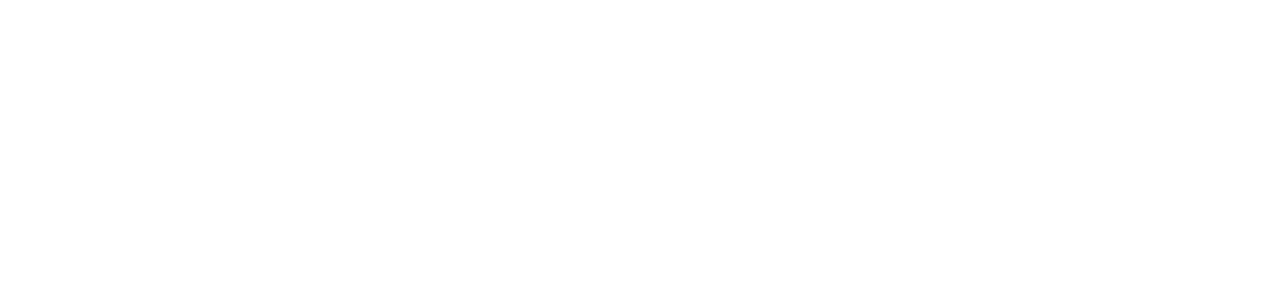
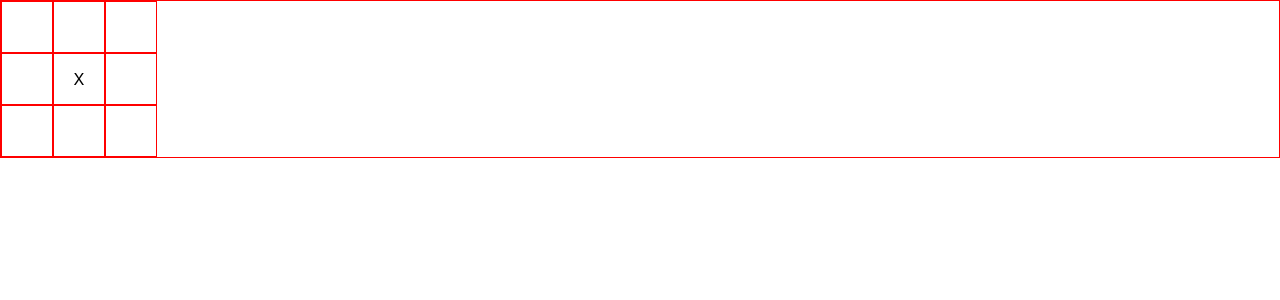
Before and after one commit to grumpycat808/react_greatfrontend, a React (Create React App) app: page / in a window 1280 px wide. Shown: the top 300 px of the page. Built offline with nearby package versions, Linux system fonts and the light colour scheme.

Commit message:
Doing tic tac toe again

```diff
--- a/src/App9.js
+++ b/src/App9.js
@@ -1,8 +1,9 @@
-import { useState } from 'react';
+import { useState } from 'react'
 
-import ImageCarousel2 from './ImageCarousel2';
-import './image-carousel2.css'
-import FileExplorer2 from './FileExplorer2';
+// import ImageCarousel2 from './ImageCarousel2'
+// import './image-carousel2.css'
+// import FileExplorer2 from './FileExplorer2'
+import TicTacToe2 from './TicTacToe2'
 const images = [
     {
         src: 'https://picsum.photos/id/600/600/400',
@@ -28,14 +29,14 @@
         src: 'https://picsum.photos/id/500/600/400',
         alt: 'Building',
     },
-];
+]
 
 export default function App() {
-  const [message, setMessage] = useState('Image Carousel');
+    const [message, setMessage] = useState('Image Carousel')
 
     return (
-    <div className='main'>
-      <FileExplorer2></FileExplorer2>
+        <div className="main">
+            <TicTacToe2></TicTacToe2>
         </div>
-  );
+    )
 }
--- a/src/FileExplorer2.js
+++ b/src/FileExplorer2.js
@@ -1,4 +1,5 @@
-import React from 'react';
+import React, { useEffect, useState } from 'react'
+import './file-explorer.css'
 const fileData = [
     {
         id: 1,
@@ -43,12 +44,55 @@
         ],
     },
 ]
+
 function FileExplorer2(props) {
-    return (
-        <div>
+    const getDirectory = () => {
+        const recursiveDisplay = (arr) => {
+            return (
+                <ul>
+                    {arr.map((item, index) => {
+                        if (item.hasOwnProperty('children')) {
+                            return (
+                                <li key={index}>
+                                    <span
+                                        onClick={() => handleClick(item.name)}
+                                    >
+                                        {item.name}
+                                    </span>
+                                    <ul
+                                        className={
+                                            active.includes(item.name)
+                                                ? ''
+                                                : 'hidden'
+                                        }
+                                    >
+                                        {recursiveDisplay(item.children)}
+                                    </ul>
+                                </li>
+                            )
+                        } else {
+                            return <li key={index}>{item.name}</li>
+                        }
+                    })}
+                </ul>
+            )
+        }
+        return recursiveDisplay(fileData)
+    }
+    const [active, setActive] = useState([])
+    useEffect(() => {}, [active])
+    const handleClick = (directory) => {
+        let copy = [...active]
+        console.log('directory', directory)
+        if (copy.includes(directory)) {
+            copy = copy.filter((item) => item !== directory)
+        } else {
+            copy.push(directory)
+        }
 
-        </div>
-    );
+        setActive(copy)
+    }
+    return <div>{getDirectory()}</div>
 }
 
-export default FileExplorer2;
+export default FileExplorer2
--- /dev/null
+++ b/src/TicTacToe2.js
@@ -0,0 +1,40 @@
+import React, { useState } from 'react'
+import './tic-tac-toe2.css'
+function TicTacToe2(props) {
+    const [grid, setGrid] = useState([
+        ['', '', ''],
+        ['', 'X', ''],
+        ['', '', ''],
+    ])
+
+    const [player, setPlayer] = useState('X')
+
+    const handleClick = (row, column) => {
+        gridCopy[row][column] = player;
+        setPlayer(player === 'X' ? 'Y' : 'X')
+        const gridCopy = JSON.parse(JSON.stringify(grid));
+    }
+    return (
+        <div className="board">
+            {grid.map((row, rIndex) => {
+                return (
+                    <div className="row" key={rIndex}>
+                        {row.map((cell, cIndex) => {
+                            return (
+                                <div
+                                    onClick={() => handleClick(rIndex, cIndex)}
+                                    className="cell"
+                                    key={cIndex}
+                                >
+                                    {cell}
+                                </div>
+                            )
+                        })}
+                    </div>
+                )
+            })}
+        </div>
+    )
+}
+
+export default TicTacToe2
--- a/src/image-carousel2.css
+++ b/src/image-carousel2.css
@@ -1,5 +1,4 @@
 .main {
-
     display: flex;
     flex-direction: column;
     align-items: center;
--- a/src/index.js
+++ b/src/index.js
@@ -3,7 +3,7 @@
 import './index.css'
 
 import reportWebVitals from './reportWebVitals'
-import App7 from './App7'
+
 import App9 from './App9'
 
 const root = ReactDOM.createRoot(document.getElementById('root'))
--- /dev/null
+++ b/src/tic-tac-toe2.css
@@ -0,0 +1,19 @@
+.board {
+    border: solid red 1px;
+    display: flex;
+    flex-direction: column;
+}
+
+.row {
+    display: flex;
+    flex-direction: row;
+}
+
+.cell {
+    height: 50px;
+    width: 50px;
+    border: solid red 1px;
+    display: flex;
+    align-items: center;
+    justify-content: center;
+}
```
Also changed, not shown: src/AuthCodeInput2.js (+17 -17 lines), src/ImageCarousel2.js (+34 -18 lines). Lines whose indentation alone changed are shown as unchanged.
